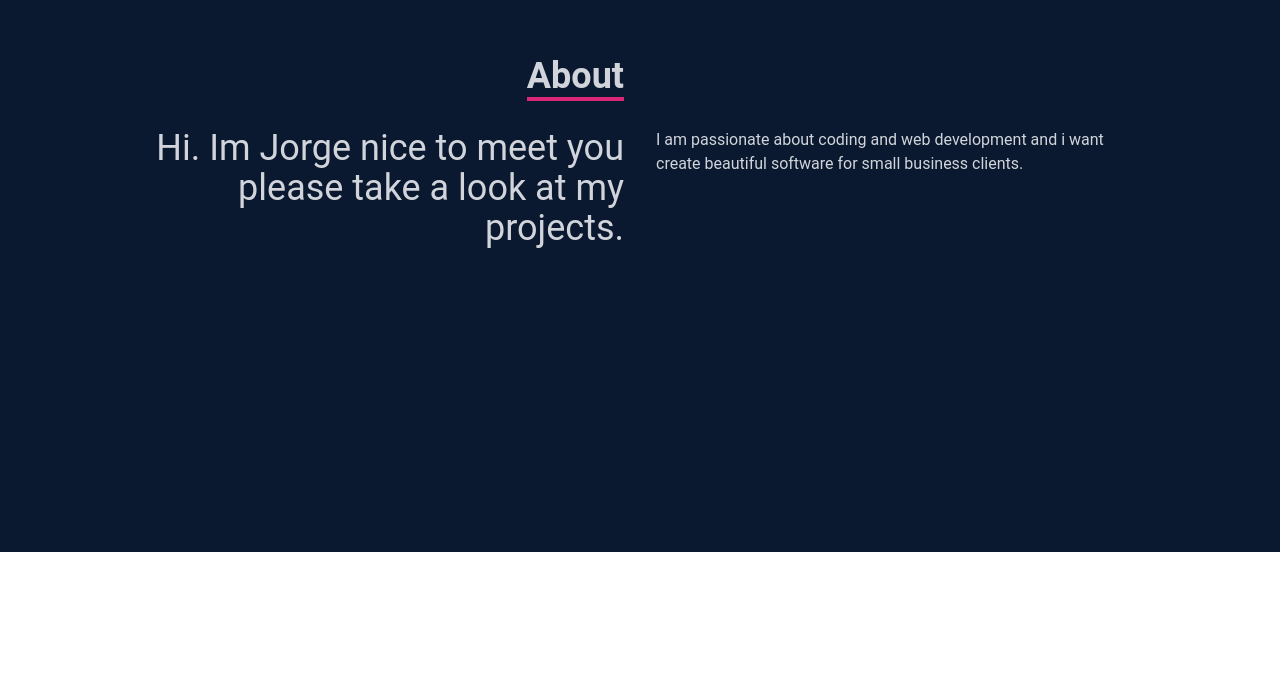
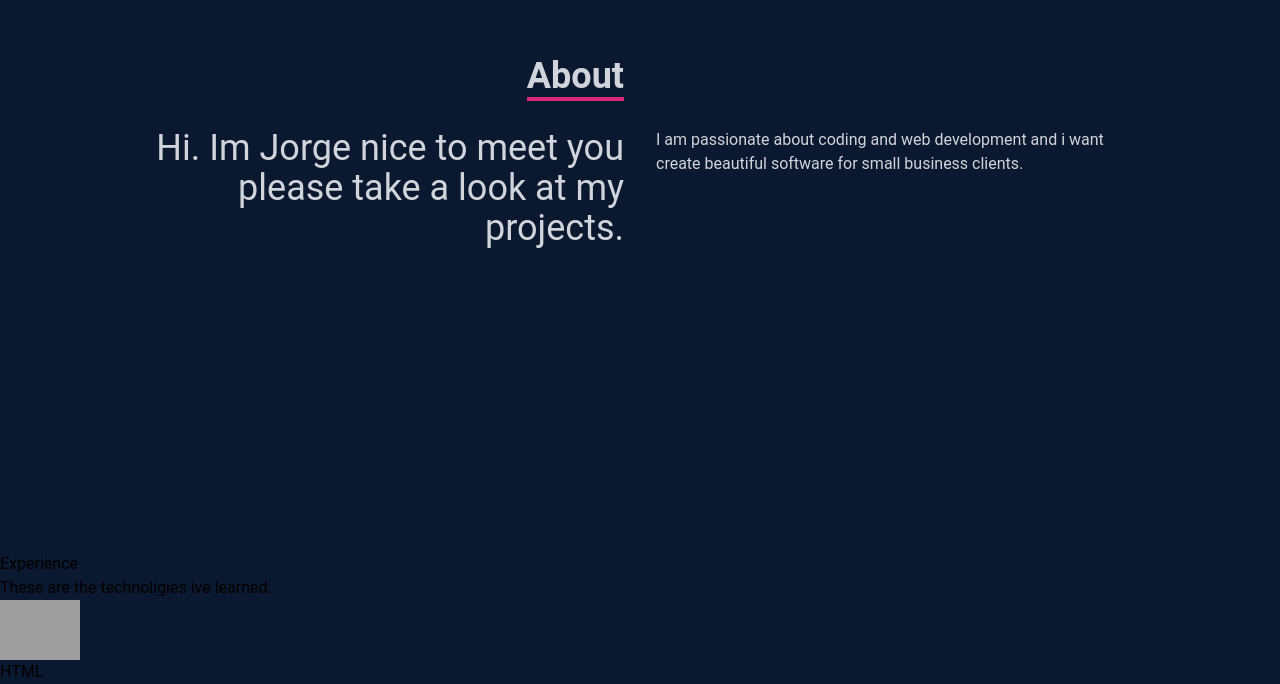
Before and after one commit to 1014jorge/react-portfolio, a React (Create React App) app: page / in a window 1280 px wide. Shown: the part 1048-1732 px from the top of the page. Before the commit the page ends 1600 px from the top, so only its background shows below. Built offline with nearby package versions, Linux system fonts and the light colour scheme; grey boxes are pictures that could not be loaded.

Commit message:
updated app.js and Skillsjsx

```diff
--- a/src/App.js
+++ b/src/App.js
@@ -3,6 +3,7 @@
 import Navbar from './components/navbar';
 import Home from './components/Home';
 import About from './components/About';
+import Skills from './components/Skills';
 
 function App() {
   return (
@@ -10,6 +11,7 @@
       <Navbar />
       <Home />
       <About />
+      <Skills />
     </div>
   );
 }
--- /dev/null
+++ b/src/components/Skills.jsx
@@ -0,0 +1,28 @@
+import React from 'react'
+
+import Github from '../assets/github.png';
+import Javascript from '../assets/javascript.png';
+import Node from '../assets/node.png';
+import ReactImg from '../assets/react.png';
+import Tailwind from '../assets/tailwind.png';
+
+const Skills = () => {
+    return (
+        <div name='skills' className='bg-[#0a192f]'>
+            <div>
+                <div>
+                    <p>Experience</p>
+                    <p>These are the technoligies ive learned.</p>
+                </div>
+                <div>
+                    <div>
+                        <img className='w-20 mx auto' src='{HTML}' alt='HTML icon' />
+                        <p>HTML</p>
+                    </div>
+                </div>
+            </div>
+        </div>
+    )
+}
+
+export default Skills
```
